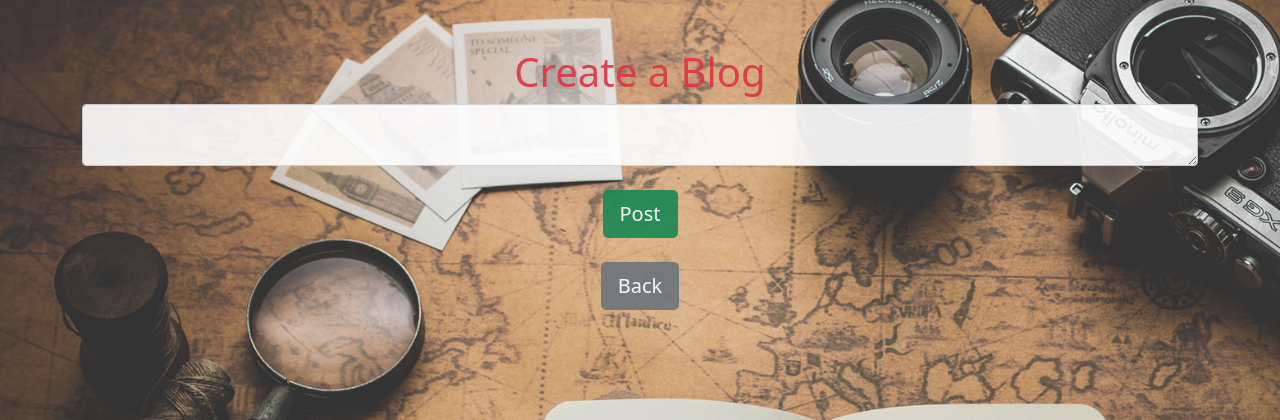
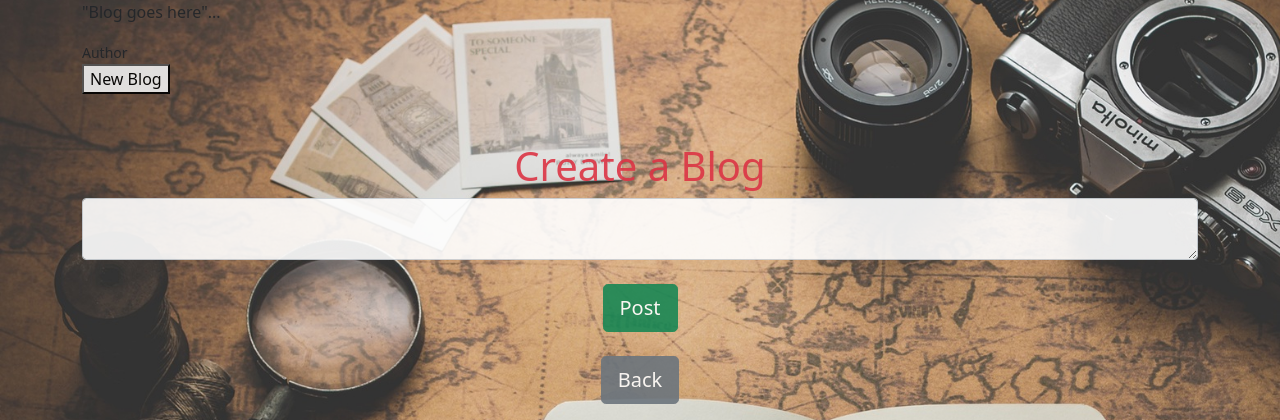
Before and after one commit to faithremo/Blogs, a Flask app: page /create-post in a window 1280 px wide. Shown: the part 56-476 px from the top of the page. Run offline with Flask 2, Linux system fonts and the light colour scheme; a user stored in the database is signed in; some libraries are stand-ins or nearby versions.

Commit message:
add an api and a place to display the blog on the html

```diff
--- a/website/templates/base.html
+++ b/website/templates/base.html
@@ -12,6 +12,7 @@
     />
     <script src="https://kit.fontawesome.com/b61966f392.js" crossorigin="anonymous"></script>
     <title>{% block title %}{% endblock %}</title>
+    <link rel="stylesheet" href="style.css">
     <style>
       body{
         background-image: url('../static/tour.jpg');
@@ -43,6 +44,16 @@
       </div>
     </nav>
 
+    <div class="container">
+      <div class="blog-box">
+        <p id="blog">"Blog goes here"...</p>
+        <small id="author">Author</small>
+      </div>
+      <button id="btn">New Blog</button>
+
+    </div>
+
+
     {% with messages = get_flashed_messages(with_categories=True) %}
       {% if messages %}
         {% for category, message in messages %}
@@ -65,6 +76,27 @@
       {% block content %}{% endblock %}
     </div>
 
+    <script>
+      const blog = document.querySelector
+      ("#blog");
+      const author = document.querySelector
+      ("#author");
+      const btn = document.querySelector
+      ("#btn");
+
+      btn.addEventListner("click", getBlog);
+
+      function getBlog() {
+        fetch("http://quotes.stormconsultancy.co.uk/random.json")
+        .then(res => res.json())
+        .then(data =>{
+            blog.innerHTML = '"${data.content}"';
+            author.innerHTML = data.author;
+        })
+      }
+
+
+    </script>
 
       <script
       src="https://cdn.jsdelivr.net/npm/bootstrap@5.0.2/dist/js/bootstrap.bundle.min.js"
```
Also changed, not shown: website/database.db.
